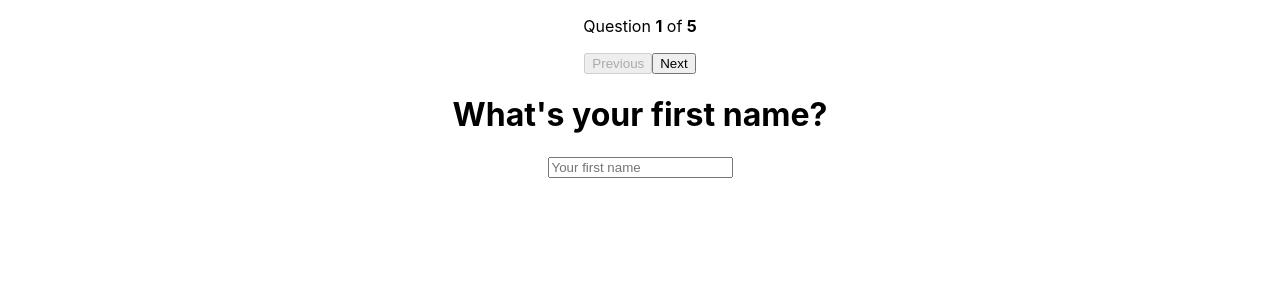
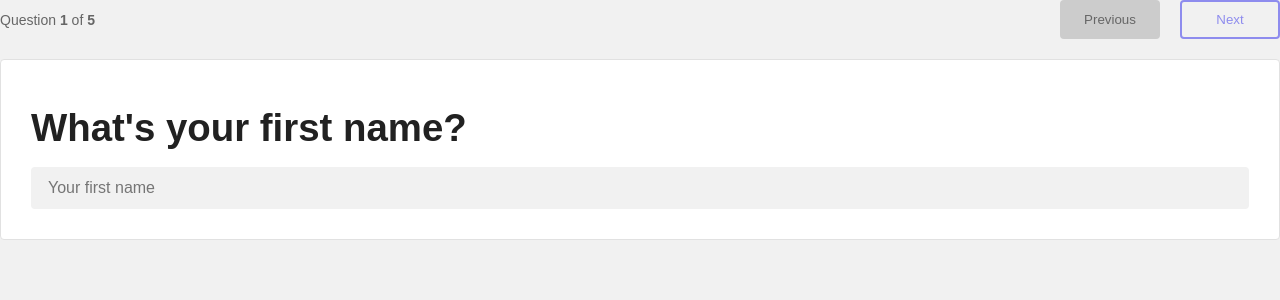
Before and after one commit to mmounirf/react-multi-step-form, a React (Create React App) app: page / in a window 1280 px wide. Shown: the top 300 px of the page. Built offline with nearby package versions, Linux system fonts and the light colour scheme.

Commit message:
:art: Stepper styling + global input styling

```diff
--- a/src/App.scss
+++ b/src/App.scss
@@ -1,38 +1,8 @@
-.App {
-  text-align: center;
-}
-
-.App-logo {
-  height: 40vmin;
-  pointer-events: none;
-}
-
-@media (prefers-reduced-motion: no-preference) {
-  .App-logo {
-    animation: App-logo-spin infinite 20s linear;
-  }
-}
-
-.App-header {
-  background-color: #282c34;
-  min-height: 100vh;
+main {
+  width: 100%;
+  height: 100%;
   display: flex;
   flex-direction: column;
   align-items: center;
   justify-content: center;
-  font-size: calc(10px + 2vmin);
-  color: white;
 }
-
-.App-link {
-  color: #61dafb;
-}
-
-@keyframes App-logo-spin {
-  from {
-    transform: rotate(0deg);
-  }
-  to {
-    transform: rotate(360deg);
-  }
-}
--- a/src/components/Stepper/Stepper.scss
+++ b/src/components/Stepper/Stepper.scss
@@ -0,0 +1,42 @@
+@import "../../varibles.scss";
+@import "../../mixins.scss";
+
+.stepper {
+    width: 100%;
+
+    .header {
+        display: flex;
+        align-items: center;
+        justify-content: space-between;
+        @include media(mobile) {
+            flex-direction: column;
+            align-items: flex-end;
+        }
+
+        &__info {
+            color: $disabled-color;
+            margin: 0;
+            text-align: right;
+            @include media(mobile) {
+                font-size: 12px;
+                margin-bottom: 10px;
+            }
+            font-size: 14px;
+        }
+
+        &__navigation {
+            .nav-button {
+                @include secondary-button;
+                margin-left: 20px;
+            }
+        }
+    }
+
+    &__content {
+        border: 1px solid $bg-color-dark;
+        margin: 20px 0;
+        padding: 30px;
+        border-radius: 4px;
+        background-color: $white;
+    }
+}
--- a/src/components/Stepper/Stepper.tsx
+++ b/src/components/Stepper/Stepper.tsx
@@ -2,6 +2,7 @@
 import { useAppDispatch } from '../../hooks/useAppDispatch';
 import { useAppSelector } from '../../hooks/useAppSelector';
 import { SetCurrentStep } from '../../slices/StepperSlice';
+import './Stepper.scss';
 
 interface StepperProps {
     currentStep: number;
--- a/src/index.scss
+++ b/src/index.scss
@@ -1,13 +1,49 @@
-body {
-  margin: 0;
-  font-family: -apple-system, BlinkMacSystemFont, 'Segoe UI', 'Roboto', 'Oxygen',
-    'Ubuntu', 'Cantarell', 'Fira Sans', 'Droid Sans', 'Helvetica Neue',
-    sans-serif;
-  -webkit-font-smoothing: antialiased;
-  -moz-osx-font-smoothing: grayscale;
+@import "./mixins.scss";
+
+html, body, #root {
+    height: 100%;
 }
 
-code {
-  font-family: source-code-pro, Menlo, Monaco, Consolas, 'Courier New',
-    monospace;
+html {
+    font-family: Arial, Helvetica, sans-serif;
 }
+
+body {
+    margin: 0;
+    background-color: $bg-color-light;
+}
+
+h1 {
+    @include h1;
+}
+
+input {
+    &[type='text'],
+    &[type='number'] {
+        @include media(mobile) {
+            font-size: 14px;
+        }
+        width: 100%;
+        padding: 10px 15px;
+        font-size: 16px;
+        background-color: $bg-color-light;
+        border-radius: 4px;
+        border: 2px solid transparent;
+        box-sizing: border-box;
+        @include smooth-transition(border);
+
+        &:focus, &:hover {
+            outline-color: $primary-color;
+            border: 2px solid $primary-color;
+        }
+    }
+}
+
+button {
+    &[disabled] {
+        cursor: not-allowed!important;
+        background-color: $disabled-background!important;
+        color: $disabled-color!important;
+        border-color: transparent!important;
+      }
+}
--- /dev/null
+++ b/src/mixins.scss
@@ -0,0 +1,80 @@
+@import "./varibles.scss";
+
+@mixin media($breakpoint) {
+  @if $breakpoint==mobile {
+
+    @media screen and (max-device-width: $phone-breakpoint) {
+      @content;
+    }
+  } @else if $breakpoint==tablet {
+    @media screen and (min-device-width: $tablet-breakpoint) and (max-device-width: $desktop-breakpoint) {
+      @content;
+    }
+  } @else if $breakpoint==desktop {
+    @media only screen and (min-width: $desktop-breakpoint) {
+      @content;
+    }
+  } @else {
+    @media only screen and (max-width: $breakpoint) {
+      @content;
+    }
+  }
+}
+
+@mixin smooth-transition($properties...) {
+  transition: $properties;
+  transition-duration: 0.33s;
+  transition-timing-function: cubic-bezier(0.12, 0.75, 0.4, 1);
+  transition-delay: 0s;
+}
+
+@mixin primary-button {
+  display: flex;
+  align-items: center;
+  justify-content: center;
+  background-color: $primary-color;
+  border: none;
+  color: $white;
+  padding: 10px;
+  font-size: 16px;
+  font-weight: bold;
+  text-transform: uppercase;
+  border-radius: 4px;
+  cursor: pointer;
+  box-shadow: none;
+  height: 50px;
+  @include smooth-transition(background-color, transform, box-shadow, height);
+
+  &:hover:not([disabled]) {
+    background-color: $primary-color-dark;
+    box-shadow: 0 20px 38px rgba(0,0,0,0.16);
+    transform: translateY(-3px);
+  }
+}
+
+@mixin secondary-button {
+  @include smooth-transition(background-color);
+  background-color: transparent;
+  color: $primary-color;
+  border: 2px solid $primary-color;
+  padding: 10px;
+  border-radius: 4px;
+  cursor: pointer;
+  min-width: 100px;
+
+  &:hover:not([disabled]) {
+    background-color: $primary-color;
+    color: $white;
+  }
+}
+
+@mixin h1 {
+  @include media(mobile) {
+    font-size: 4vw;
+    line-height: 1.5;
+  }
+  font-size: 3vw;
+  margin: 0;
+  line-height: 2;
+  color: $h1-color;
+}
--- /dev/null
+++ b/src/varibles.scss
@@ -0,0 +1,15 @@
+$primary-color: #8e8cee;
+$primary-color-dark: #6160a2;
+$bg-color-light: #f1f1f1;
+$bg-color-dark: #e1e1e1;
+$white: #fff;
+$black: #000;
+$alert-error-bg: #fcdcd6;
+$alert-error-text: #611a15;
+$disabled-background: #cccccc;
+$disabled-color: #666666;
+$h1-color: #212121;
+$primary-color-300: #8e8cee4d;
+$phone-breakpoint: 640px;
+$tablet-breakpoint: 768px;
+$desktop-breakpoint: 1024px;
```
Also changed, not shown: 1 other file (tests, documents, lock files or other folders).
